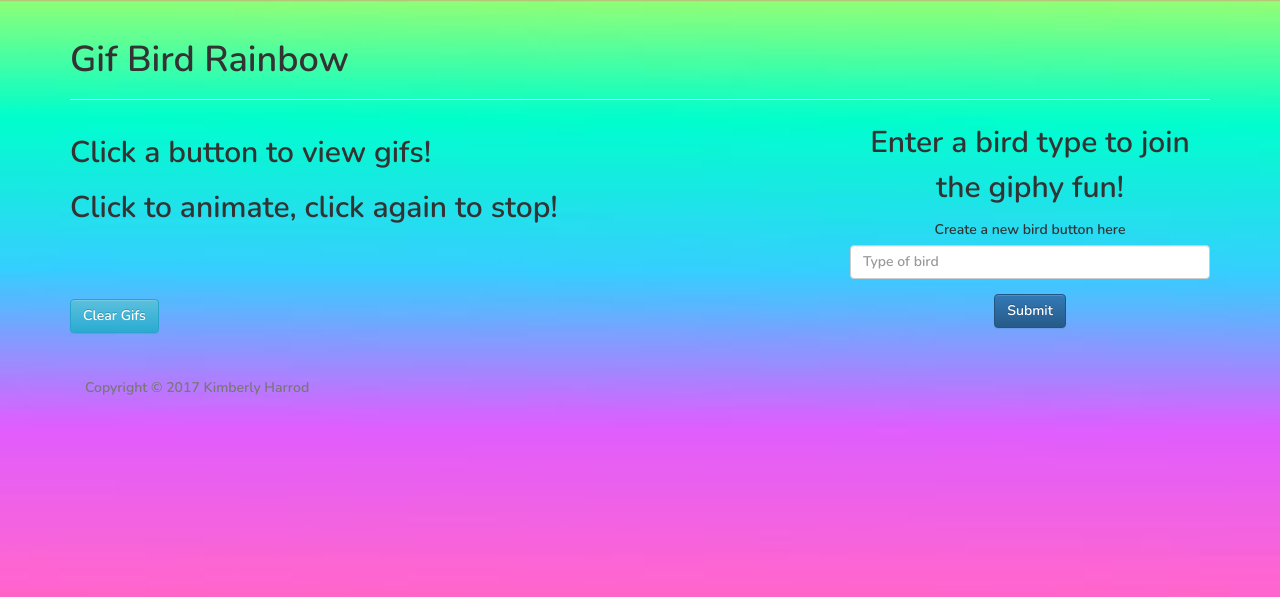
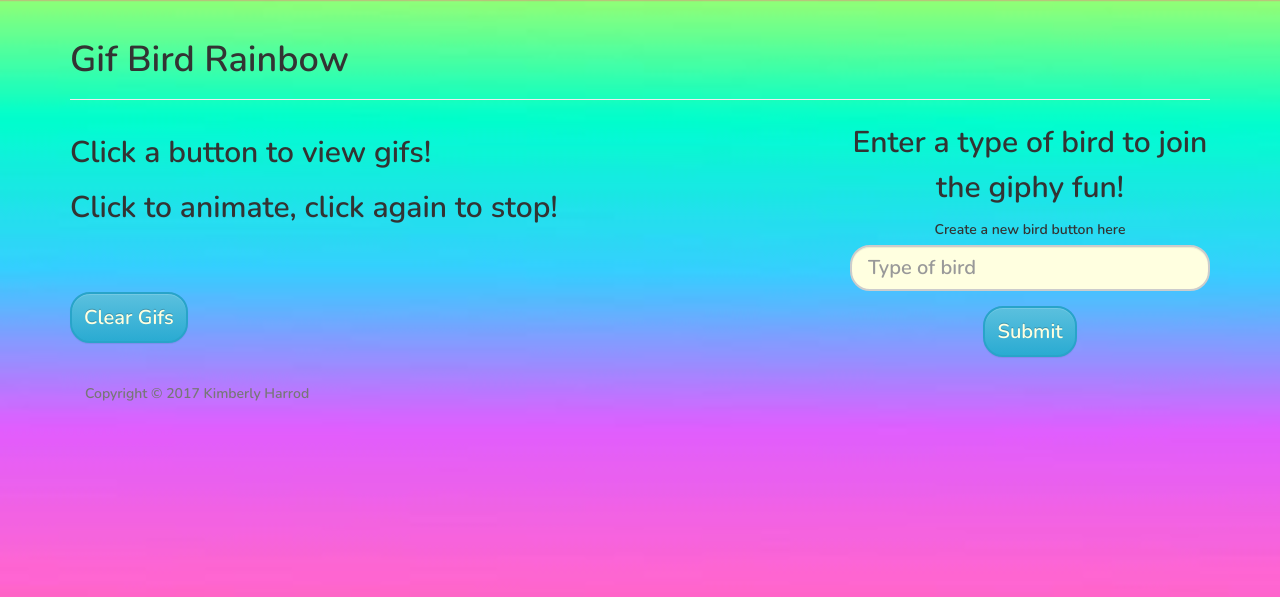
Before and after one commit to kimharrod/GifTastic, a PHP site: page / in a window 1280 px wide. Shown: the top 597 px of the page. Run offline with PHP 8.4, Linux system fonts and the light colour scheme.

Commit message:
Final game refinements

```diff
--- a/assets/css/style.css
+++ b/assets/css/style.css
@@ -34,10 +34,42 @@ body  {
 	text-align: center;
 }
 
+#clearButton,
+#submitTopic {
+
+	color: #ffffe0;
+
+	border-width: 2px;
+
+	border-radius: 20px;
+
+	font-size: 20px;
+
+	font-weight: 250;
+
+	line-height: 35px;
+
+}
+
+#newTopic {
+
+	background-color: #ffffe0;
+
+	border-width: 2px;
+
+	border-radius: 20px;
+
+	font-size: 20px;
+
+	font-weight: 250;
+
+	line-height: 35px;
+
+}
 
 .getGiphys {
 
-	color: LightYellow;
+	color: #ffffe0;
 
 	margin-left: 10px;
 
@@ -90,7 +122,6 @@ body  {
 
 .pic {
 
-
 	margin-left: 10px;
 
 	margin-right: 10px;
--- a/assets/javascript/app.js
+++ b/assets/javascript/app.js
@@ -4,7 +4,7 @@ $(document).ready(function(){
 
 	// Create a variable for the topics
 
-	var topics = ["penguins", "peregrine falcons", "owls", "swans", "hummingbirds", "seagulls", "geese", "finches"];
+	var topics = ["penguins", "peregrine falcon", "owls", "swan", "hummingbird", "seagulls", "geese", "finches", "crow", "hawk"];
 
 
 	// Function to make buttons appear on the page
--- a/index.html
+++ b/index.html
@@ -94,18 +94,19 @@
 
 	    	<div class="row">
 
-				<p class="col-md-12">Enter a bird type to join the giphy fun!</p>
+				<p class="col-md-12">Enter a type of bird to join the giphy fun!</p>
 
 			</div>
 
 
 			<form action="#">
 			  <div class="form-group">
-			    <label for="example-text-input">Create a new bird button here</label>
-			    <input type="text" class="form-control" id="newTopic" placeholder="Type of bird">
+			    <label for="inputlg">Create a new bird button here</label>
+			    <input type="text" class="form-control input-lg" id="newTopic" placeholder="Type of bird">
 			  </div>
 
-			  <button type="submit" class="btn btn-primary" id="submitTopic">Submit</button>
+
+			  <button type="submit" class="btn btn-info" id="submitTopic">Submit</button>
 			</form>
 
 		</div>
```
